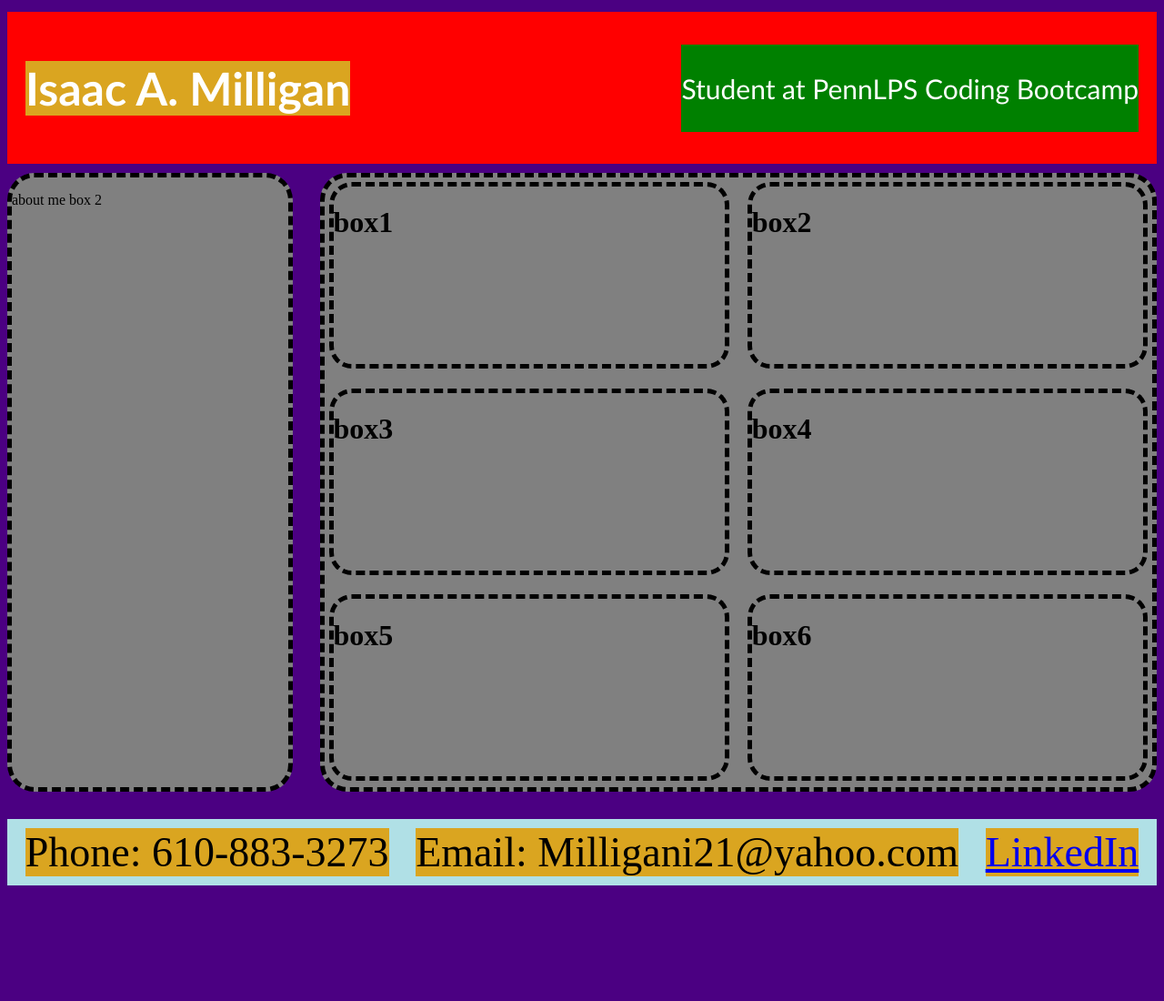
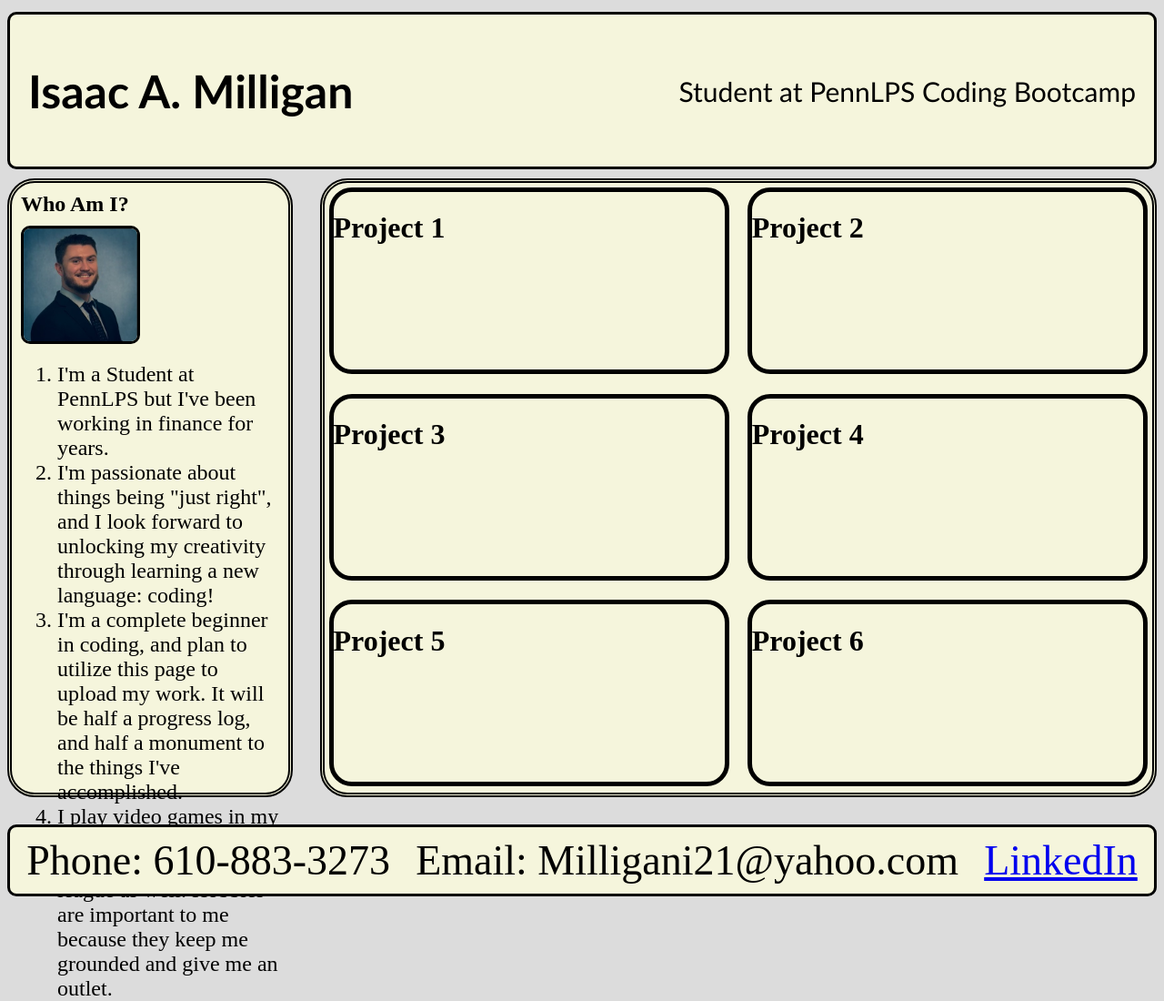
Before and after one commit to Milligani21/SecondChallenge, a plain HTML site: page index.html in a window 1280 px wide. Shown: the whole page at 91% size. Before the commit the page ends 978 px from the top, so only its background shows below. Drawn offline with Linux system fonts and the light colour scheme.

Commit message:
added photo of me, added color scheme, added bio

```diff
--- a/index.html
+++ b/index.html
@@ -20,16 +20,34 @@
     <div class="about-me-grid">
         <div id="wide-side-box">
             <div class="grid">
-                <div class="box1"><h1 id="grid-header">box1</h1></div>
-                <div class="box2"><h1 id="grid-header">box2</h1></div>
-                <div class="box3"><h1 id="grid-header">box3</h1></div>
-                <div class="box4"><h1 id="grid-header">box4</h1></div>
-                <div class="box5"><h1 id="grid-header">box5</h1></div>
-                <div class="box6"><h1 id="grid-header">box6</h1></div>
+                <div class="box1"><h1 id="grid-header">Project 1</h1></div>
+                <div class="box2"><h1 id="grid-header">Project 2</h1></div>
+                <div class="box3"><h1 id="grid-header">Project 3</h1></div>
+                <div class="box4"><h1 id="grid-header">Project 4</h1></div>
+                <div class="box5"><h1 id="grid-header">Project 5</h1></div>
+                <div class="box6"><h1 id="grid-header">Project 6</h1></div>
             </div>
         </div>
         <div id="skinny-side-box">
-            <p>about me box 2</p>
+            <div class="top-of-skinny-box">
+            <h1 id="who-am-i">Who Am I? </h1>
+            <img src="image-of-me.png" id="self-portrait">
+            </div>
+            <ol id="list">
+                <li>I'm a Student at PennLPS but I've been working in
+                    finance for years.
+                </li>
+                <li>
+                    I'm passionate about things being "just right", and I look forward to unlocking my creativity
+                    through learning a new language: coding!
+                </li>
+                <li>
+                    I'm a complete beginner in coding, and plan to utilize this page to upload my work. It will be half a progress log, and half a monument to the things I've accomplished.
+                </li>
+                <li>
+                    I play video games in my spare time, and enjoy playing in a soccer league as well. Hobbies are important to me because they keep me grounded and give me an outlet.
+                </li>
+            </ol>
         </div>
 
     </div>
@@ -43,7 +61,7 @@
         <p class="email">Email: Milligani21@yahoo.com</p>
     </div>
     <div>
-        <p class="linkedin"><a href="LinkedIn">LinkedIn</a></p>
+        <p class="linkedin"><a href="https://www.linkedin.com/in/isaacmilligan/">LinkedIn</a></p>
     </div>
 </div>
 
--- a/style.css
+++ b/style.css
@@ -5,7 +5,7 @@ html {
 /*BODY BODY, WANNA FEEL WANNA FEEEEEEL */
 
 body {
-    background-color: indigo;
+    background-color: gainsboro;
     display: flex;
     flex-direction: column;
     height: auto;
@@ -16,25 +16,26 @@ body {
     padding: 20px;
     display: flex;
     font-family: 'Trebuchet MS', 'Lucida Sans Unicode', 'Lucida Grande', 'Lucida Sans', Arial, sans-serif;
-    background-color: red;
-    color: white;
+    background-color: beige;
+    color: black;
     align-items: center;
     justify-content: space-between;
     margin-top: 5px;
     float: top;
+    border-radius: 10px;
+    border-style: solid;
+    border-color: black;
  }
 
  .header h1 {
      display: flex;
      font-size: 50px;
-     background-color: goldenrod;
  }
 
  .header div {
      display: flex;
      font-family: 'Trebuchet MS', 'Lucida Sans Unicode', 'Lucida Grande', 'Lucida Sans', Arial, sans-serif;
      font-size: 30px;
-     background-color: green;
  }
 
  /*This code applies to the about me section in middle of the page */
@@ -57,15 +58,47 @@ body {
      width: 25%;
  }
 
+ .top-of-skinny-box {
+    display: inline-block
+ }
+
+ #who-am-i {
+    display: flex;
+    flex-wrap: wrap;
+    margin: 10px;
+    font-size: x-large;
+
+ }
+
+ #self-portrait {
+    display: flex;
+    flex-wrap: wrap;
+    max-width: 125px;
+    max-height: 125px;
+    margin: 10px;
+    justify-content: right;
+    border-radius: 10px;
+    border-color: black;
+    border-style: solid;
+ }
+
+ #list {
+    display: flex;
+    flex-wrap: wrap;
+    justify-content: left;
+    margin: 10px;
+    font-size: x-large;
+ }
+
 
  .about-me-grid > div {
-     background-color: grey;
+     background-color: beige;
      margin-top: 10px;
      margin-bottom: 10px;
      border-radius: 30px 30px 30px 30px;
      gap: 10px;
      border-color: black;
-     border-style: dashed;
+     border-style: double;
      border-width: thick;
  }
 
@@ -85,11 +118,11 @@ body {
  }
 
  .box1, .box2, .box3, .box4, .box5, .box6 {
-     background-color: gray;
+     background-color: beige;
      border-radius: 25px 25px 25px 25px;
      height: 90%;
      border-color: black;
-     border-style: dashed;
+     border-style: solid;
      border-width: thick;
      margin: 5px;
  }
@@ -111,31 +144,34 @@ body {
      display: flex;
      float: bottom;
      position: relative;
-     background-color: powderblue;
+     background-color: beige;
      margin-top: 20px;
      margin-bottom: 5px;
      align-items: center;
      justify-content: space-evenly;
      font-size: 46px;
+     border-style: solid;
+     border-radius: 10px;
+     border-color: black;
  }
 
  .phone {
      display: flex;
-     background-color: goldenrod;
+     color: black;
      justify-content: left;
      margin: 10px;
  }
 
  .email {
      display: flex;
-     background-color: goldenrod;
+     color: black;
      justify-content: center;
      margin: 10px;
  }
 
  .linkedin {
      display: flex;
-     background-color: goldenrod;
+     color: black;
      justify-content: right;
      margin: 10px;
  }
```
Also changed, not shown: image-of-me.png (added).
